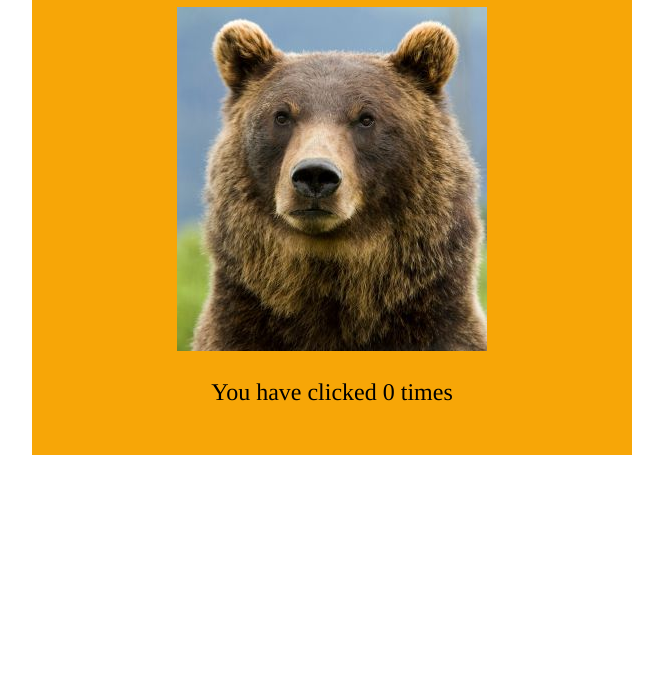
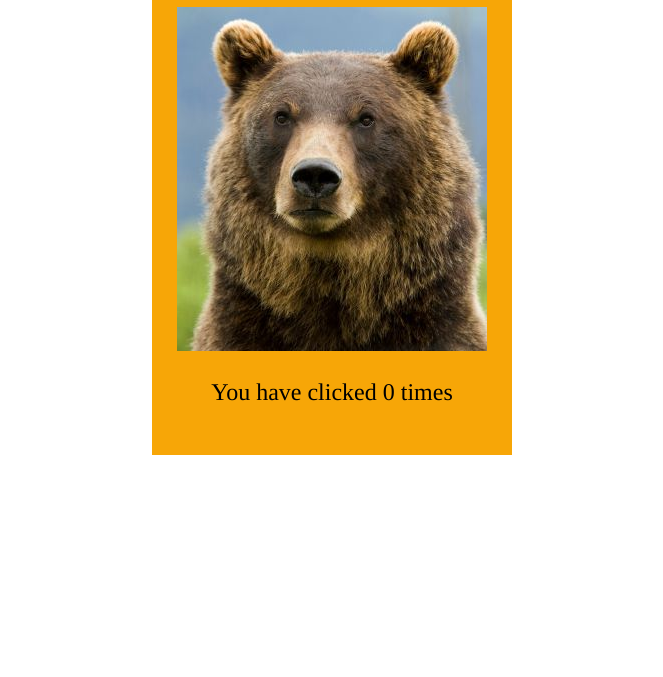
Before and after one commit to AngelaRoth/bear-clicker, a plain HTML site: page index.html in a window 1280 px wide. Shown: the part 123-800 px from the top of the page, without its empty margins (308-971 px from the left). Drawn offline with Linux system fonts and the light colour scheme.

Commit message:
First step to multiple bears

```diff
--- a/css/style.css
+++ b/css/style.css
@@ -4,23 +4,31 @@ body {
   margin-top: 25px;
   margin-left: auto;
   margin-right: auto;
-  max-width: 600px;
+  max-width: 800px;
   font-family: Times, "Times New Roman", serif;
 }
 
-#count {
-  font-size: 18pt;
+.bearContainers {
+  display: flex;
+  flex-flow: row wrap;
+  justify-content: center;
+  align-items: center;
 }
 
-.inside {
+.container {
   padding: 25px;
   background-color: #F7A607;
+  min-width: 33%;
 
   display: flex;
   flex-flow: column nowrap;
   align-items: center;
 }
 
-.fiveClick .inside {
+.count {
+  font-size: 18pt;
+}
+
+.fiveClick {
   background-color: red;
 }
--- a/index.html
+++ b/index.html
@@ -6,13 +6,13 @@
   <link rel="stylesheet" href="css/style.css">
 </head>
 <body>
-  <div id="outside">
-    <div class="inside">
+  <div class="bearContainers">
+    <div id="container1" class="container">
       <h1>Click von Grizzmon</h1>
-      <div id="bear">
+      <div id="bear1">
         <img src="images/grizzly.jpg" alt="Grizzly">
       </div>
-      <p id="count">You have clicked 0 times</p>
+      <p id="count1" class="count">You have clicked 0 times</p>
     </div>
   </div>
 
--- a/js/script.js
+++ b/js/script.js
@@ -1,6 +1,6 @@
-var bear = document.getElementById('bear');
-var count = document.getElementById('count');
-var outside = document.getElementById('outside');
+var bear = document.getElementById('bear1');
+var count = document.getElementById('count1');
+var outside = document.getElementById('container1');
 var counter = 0;
 
 bear.addEventListener('click', function(){
```
Also changed, not shown: images/fuzzy.jpg (added).
